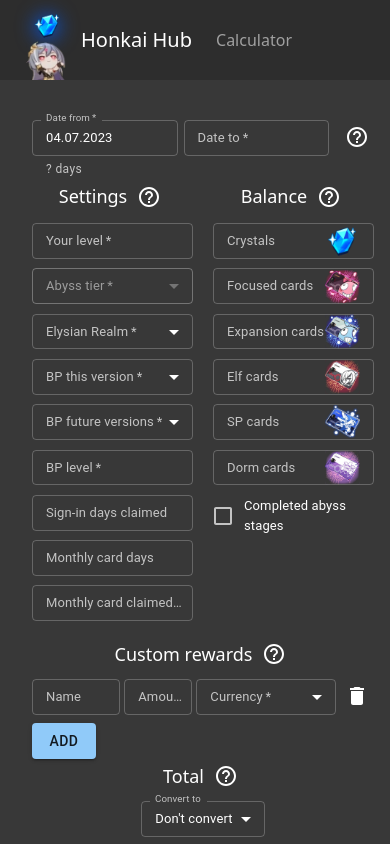
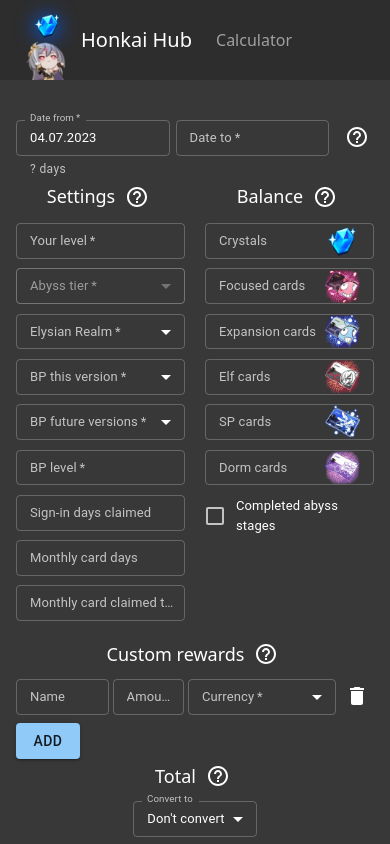
Before and after one commit to Carrak/HonkaiHub, a React (Create React App) app in the folder src/clientapp/: page /calculator in a window 390 px wide. Shown: the top 844 px of the page. Built offline with nearby package versions, Linux system fonts and the light colour scheme.

Commit message:
Fix left pad being too big on monile

```diff
--- a/src/clientapp/src/components/Calculator.tsx
+++ b/src/clientapp/src/components/Calculator.tsx
@@ -209,7 +209,7 @@
 
     render() {
         return <Fragment>
-            <Grid paddingLeft={4} paddingRight={2} container className="content">
+            <Grid container className="content">
                 <Grid item xs={12} md={3.7} className="input-grid">
                     <Grid container columnSpacing={2.5}>
                         <Grid item xs={12}><DateInputs updateDates={this.updateDates} /></Grid>
--- a/src/clientapp/src/css/Layout.css
+++ b/src/clientapp/src/css/Layout.css
@@ -14,6 +14,7 @@
 .content {
     margin-bottom: 100px;
     padding-top: 120px;
+    padding-left: 32px;
 }
 
 html {
--- a/src/clientapp/src/css/Mobile.css
+++ b/src/clientapp/src/css/Mobile.css
@@ -14,6 +14,11 @@
 
     .MuiOutlinedInput-root {
         font-size: 13px !important;
+    }
+
+    .content {
+        padding-left: 16px !important;
+        padding-right: 16px !important;
     }
 
     .footer {
```
